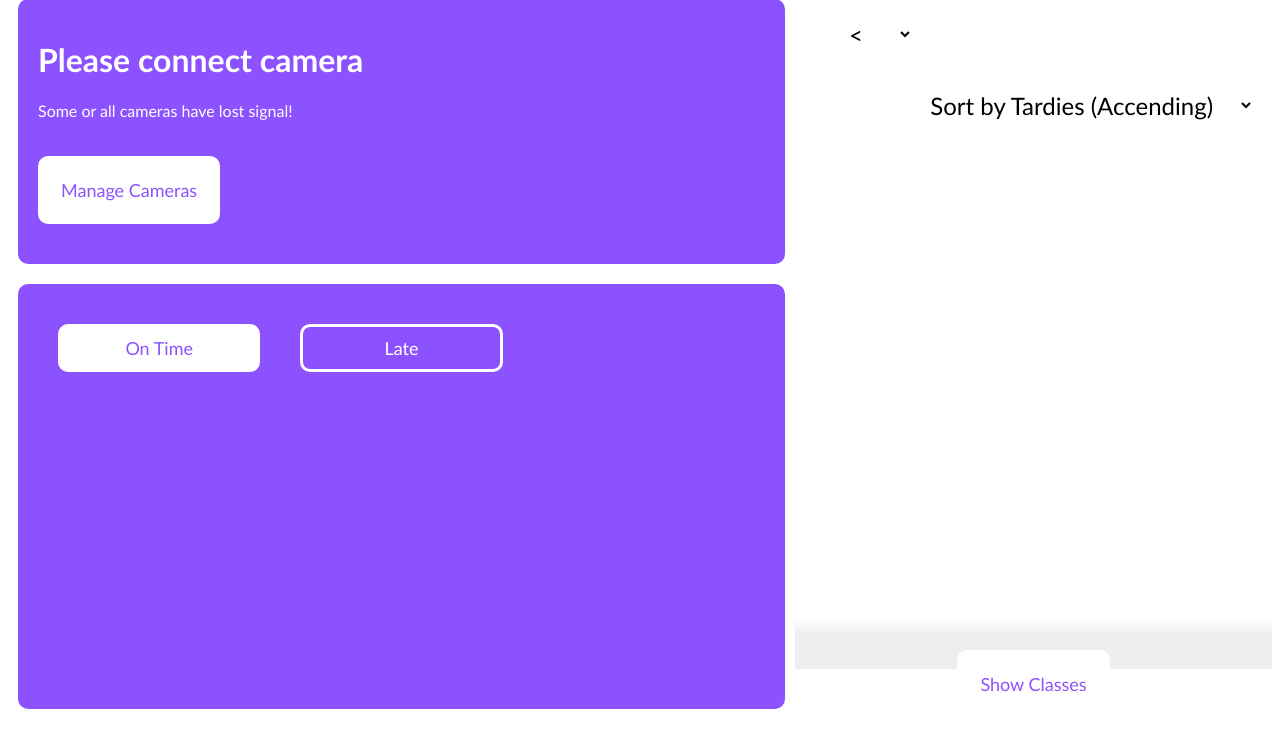
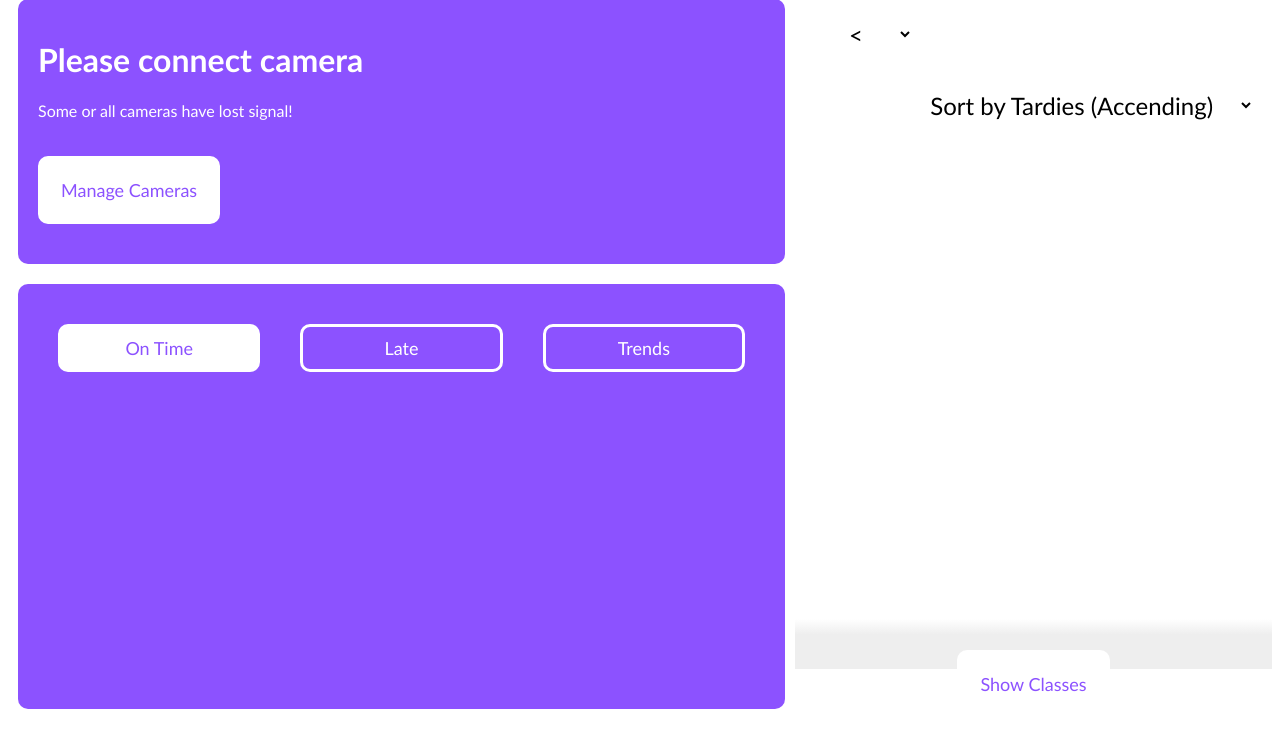
Before and after one commit to Louis-Ladd/FRAttendance, a Flask app: template src/dashboardapp/templates/dashboard.html in a window 1280 px wide. Shown: the part 19-767 px from the top of the page. Run offline with Flask 3, Linux system fonts and the light colour scheme; the template is opened without the code that fills it, so the values that code supplies are empty.

Commit message:
Fix display issue when user has no classes owned

```diff
--- a/src/dashboardapp/static/css/dashboard.css
+++ b/src/dashboardapp/static/css/dashboard.css
@@ -200,8 +200,12 @@ select:hover {
 }
 
 .overview-filters {
-    display: grid;
-    grid-template-columns: 1fr 1fr 1fr;
+    display: flex;
+    justify-content: space-between;
+}
+
+.overview-filters button {
+    width: 100%;
 }
 
 .button-text-only{
--- a/src/dashboardapp/static/js/dashboard.js
+++ b/src/dashboardapp/static/js/dashboard.js
@@ -29,6 +29,18 @@ function tabSwitch(id){
 }
 
 function makeClassList(className) {
+    if (className == "") {
+        const classList = document.getElementById("classList");
+        classList.innerHTML = "";
+        let placeholderElement = document.createElement("ul");
+        let item = document.createElement("li");
+        let text = document.createElement("h3");
+        text.innerHTML = "You currently don't have any classes to view :(";
+        item.appendChild(text);
+        placeholderElement.appendChild(item);
+        classList.appendChild(placeholderElement);
+        return
+    }
     $.get(`/database/getClass/${className}/20`, function(data){
         makeClassListFromData(data);
     });
--- a/src/dashboardapp/templates/dashboard.html
+++ b/src/dashboardapp/templates/dashboard.html
@@ -25,8 +25,9 @@
 					<div class="overview-filters" id="filters">
 						<button onclick="tabSwitch('0')" class="on-time filled-button" id="0">On Time</button>
 						<button onclick="tabSwitch('1')" class="late unfilled-button" id="1">Late</button>
+						<button onclick="tabSwitch('2')" class="trends unfilled-button" id="2">Trends</button>
 						{% if current_user.isAdmin %}
-						<button onclick="tabSwitch('2')" class="trends unfilled-button" id="2">Admin Tools</button>
+						<button onclick="tabSwitch('3')" class="admin-tools unfilled-button" id="3">Admin Tools</button>
 						{% endif %}
 					</div>
 					<div id="overviews-parent">
@@ -36,12 +37,15 @@
 						<div class="late overview-section inactive">
 							<p>This really worked?</p>
 						</div>
+						<div class="trends overview-section inactive">
+							<p>Some trendy data</p>
+						</div>
 						{% if current_user.isAdmin %}
-						<div class="trends overview-section inactive">
+						<div class="admin-tools overview-section inactive">
 							<iframe name="dummy" id="dummy" style="display: block; border: none;" height="30px" scrolling="no"></iframe>
 							<div>
 							<h1>Add class to user</h1>
-								<form class="admin-tools" method="POST" action="/users/addClass" target="dummy">
+								<form class="admin-tools-form" method="POST" action="/users/addClass" target="dummy">
 									<input class="input" type="text" name="username" placeholder="Username" autofocus="" required>
 									<input class="input" type="text" name="class_name" placeholder="Class Name" autofocus="" required>
 									<button class="filled-button" type="submit">Add</button>
```
